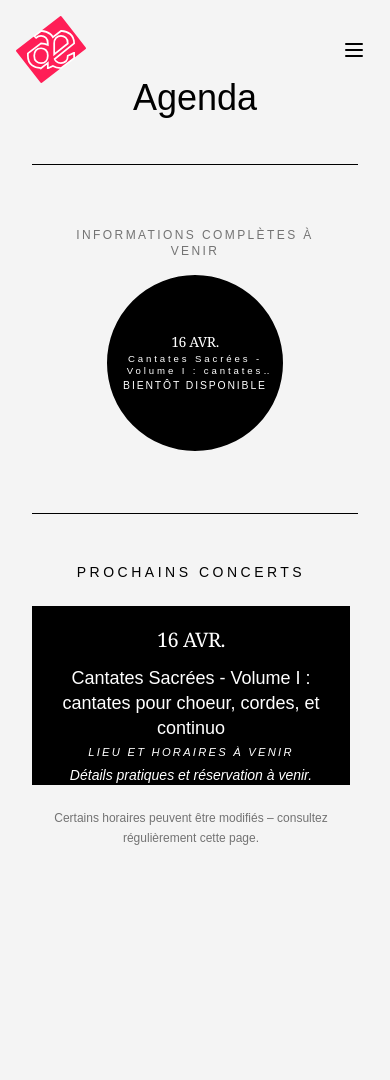
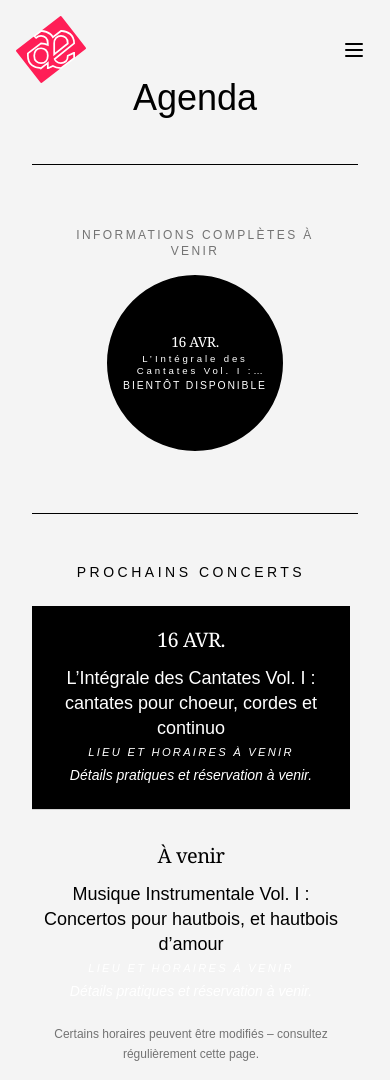
Before and after one commit to EnsemblePhaenomen/phaenomen-website, a Next.js app: page /agenda in a window 390 px wide. Before the commit the page ends 864 px from the top, so only its background shows below. Built offline with nearby package versions, Linux system fonts and the light colour scheme; a web font is replaced by a local one.

Commit message:
link to agenda if dates

```diff
--- a/app/Components/Sections/About/ProgrammePage.tsx
+++ b/app/Components/Sections/About/ProgrammePage.tsx
@@ -1,9 +1,10 @@
 "use client";
 
-import { useEffect, useState } from "react";
+import { useEffect, useMemo, useState } from "react";
 import type { Programme, Work } from "@/app/types/programmeConfig";
 import Image from "next/image";
 import Link from "next/link";
+import { events } from "@/app/data/events/events";
 
 interface ProgrammePageProps {
   programmes: Programme[];
@@ -12,6 +13,15 @@ interface ProgrammePageProps {
 export default function ProgrammePage({ programmes }: ProgrammePageProps) {
   const [hoveredWork, setHoveredWork] = useState<Work | null>(null);
   const [videoToPlay, setVideoToPlay] = useState<{ id: string; title: string } | null>(null);
+  const eventTitles = useMemo(
+    () =>
+      new Set(
+        events
+          .map((evt) => evt.title?.trim().toLowerCase())
+          .filter(Boolean) as string[]
+      ),
+    []
+  );
 
   useEffect(() => {
     if (!videoToPlay) return;
@@ -73,6 +83,7 @@ export default function ProgrammePage({ programmes }: ProgrammePageProps) {
             key={index}
             programme={programme}
             setHoveredWork={setHoveredWork}
+            isLinkedToAgenda={eventTitles.has(programme.title.trim().toLowerCase())}
             onSelectVideo={setVideoToPlay}
           />
         ))}
@@ -101,17 +112,29 @@ export default function ProgrammePage({ programmes }: ProgrammePageProps) {
 function ProgrammeBlock({
   programme,
   setHoveredWork,
+  isLinkedToAgenda,
   onSelectVideo,
 }: {
   programme: Programme;
   setHoveredWork: (w: Work | null) => void;
+  isLinkedToAgenda: boolean;
   onSelectVideo: (video: { id: string; title: string } | null) => void;
 }) {
   return (
     <div className="mb-15">
-      <h2 className="text-xl md:text-2xl font-light mb-6">
-        {programme.title}
-      </h2>
+      {isLinkedToAgenda ? (
+        <Link
+          href="/agenda"
+          className="inline-flex items-center gap-2 text-xl md:text-2xl font-light mb-6  decoration-[#E42B54]/60 hover:decoration-[#E42B54]"
+        >
+          {programme.title}
+          <span className="text-[0.7rem] underline underline-offset-4 uppercase tracking-[0.18em] text-[#E42B54]">
+            Voir dates
+          </span>
+        </Link>
+      ) : (
+        <h2 className="text-xl md:text-2xl font-light mb-6">{programme.title}</h2>
+      )}
 
       {programme.sections.map((section, sIndex) => (
         <div key={sIndex} className="mb-8">
--- a/app/Components/Sections/AgendaSection.tsx
+++ b/app/Components/Sections/AgendaSection.tsx
@@ -3,27 +3,7 @@
 import { useState } from "react";
 import AnimatedBorderCard from "../(ui)/AnimatedBorderCard";
 import ContactButton from "../(ui)/Animations/ContactButton";
-
-type EventItem = {
-  date: string;
-  title: string;
-  city: string;
-  place: string;
-  info: string;
-  url: string;
-};
-
-const events: EventItem[] = [
-  {
-    date: "16 AVR.",
-    title:
-      "Cantates Sacrées - Volume I : cantates pour choeur, cordes, et continuo",
-    city: "",
-    place: "",
-    info: "",
-    url: "",
-  },
-];
+import { events, type EventItem } from "@/app/data/events/events";
 
 export default function AgendaSection() {
   const [isScrolling, setIsScrolling] = useState(false);
--- /dev/null
+++ b/app/data/events/events.ts
@@ -0,0 +1,29 @@
+export type EventItem = {
+  date: string;
+  title: string;
+  city: string;
+  place: string;
+  info: string;
+  url: string;
+};
+
+export const events: EventItem[] = [
+  {
+    date: "16 AVR.",
+    title:
+      "L’Intégrale des Cantates Vol. I : cantates pour choeur, cordes et continuo",
+    city: "",
+    place: "",
+    info: "",
+    url: "",
+  },
+  {
+    date: "À venir",
+    title:
+      "Musique Instrumentale Vol. I : Concertos pour hautbois, et hautbois d’amour",
+    city: "",
+    place: "",
+    info: "",
+    url: "",
+  },
+];
```
